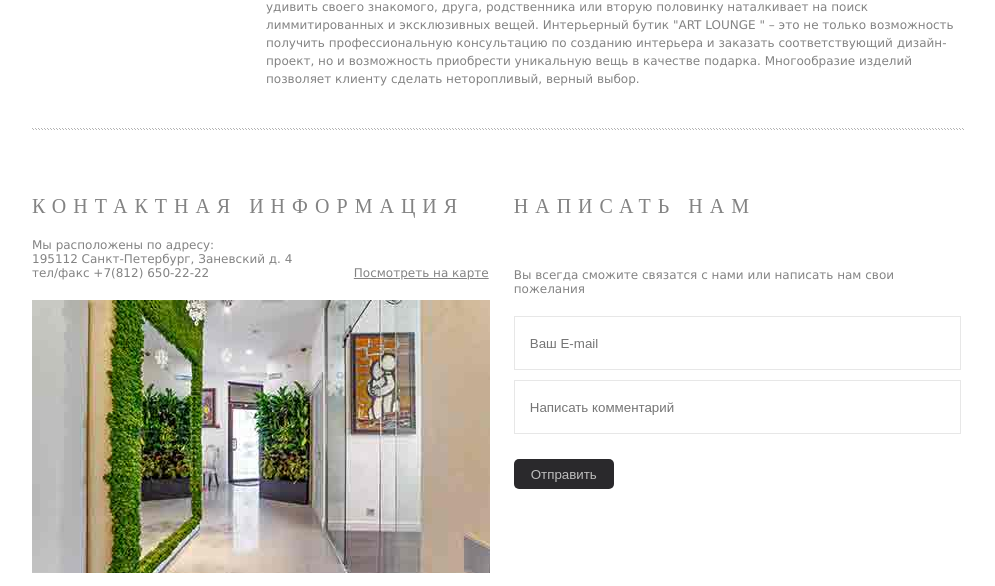
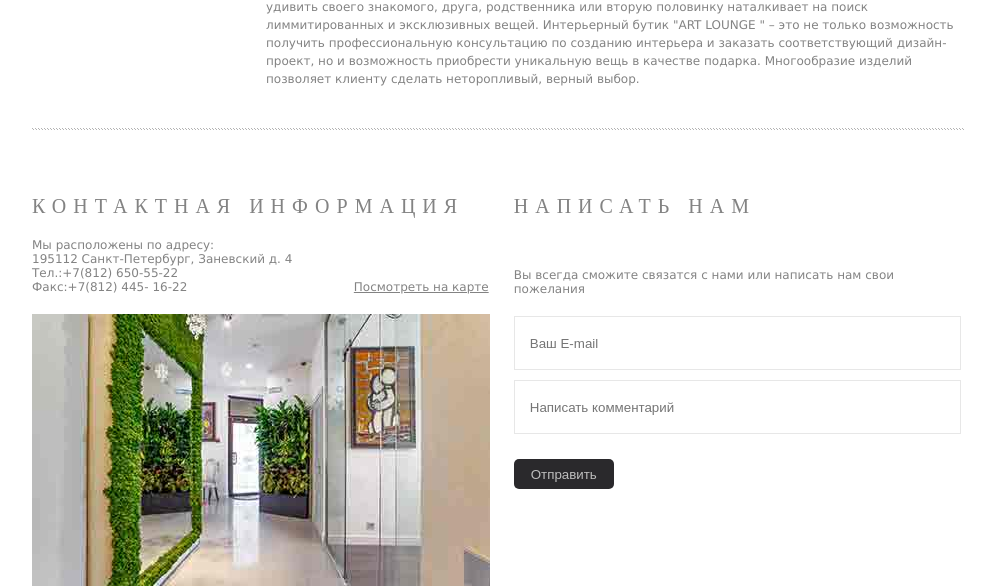
Before and after one commit to alifanov/artlounge, a Django app: page / in a window 1280 px wide. Shown: the part 2111-2697 px from the top of the page, without its empty margins (142-1137 px from the left). Run offline with Django 3.2, Linux system fonts and the light colour scheme; some libraries are stand-ins or nearby versions.

Commit message:
new footer contacts

```diff
--- a/templates/base.html
+++ b/templates/base.html
@@ -156,7 +156,8 @@
             <div class="contacts-desc">
                 Мы расположены по адресу:<br/>
                 195112 Санкт-Петербург, Заневский д. 4<br />
-                тел/факс +7(812) 650-22-22                <a href="#">Посмотреть на карте</a>
+                Тел.:+7(812) 650-55-22<br/>
+                Факс:+7(812) 445- 16-22             <a href="#">Посмотреть на карте</a>
             </div>
             <img src="{{ STATIC_URL }}img/contacts-img.jpg" />
 
```
